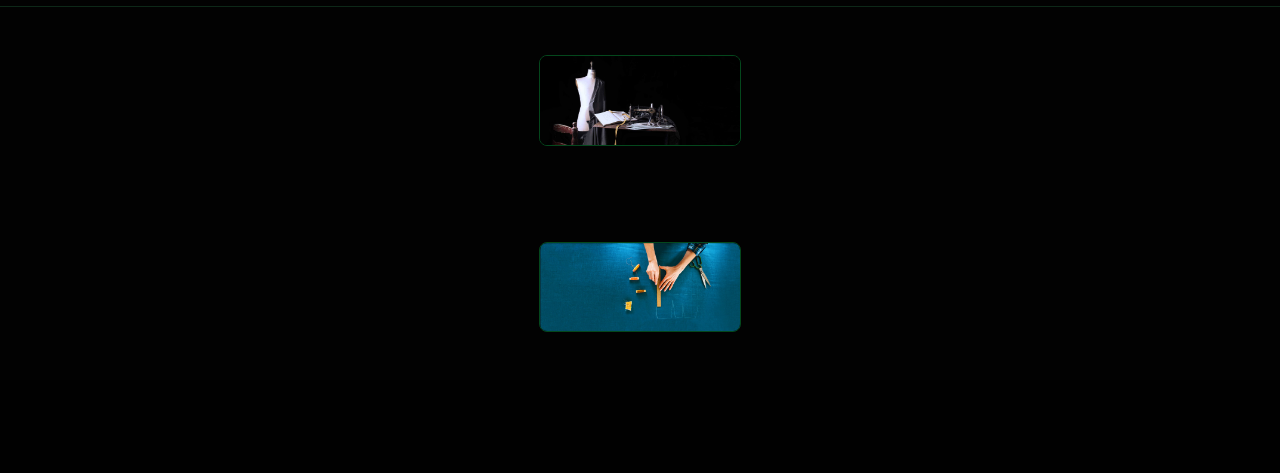
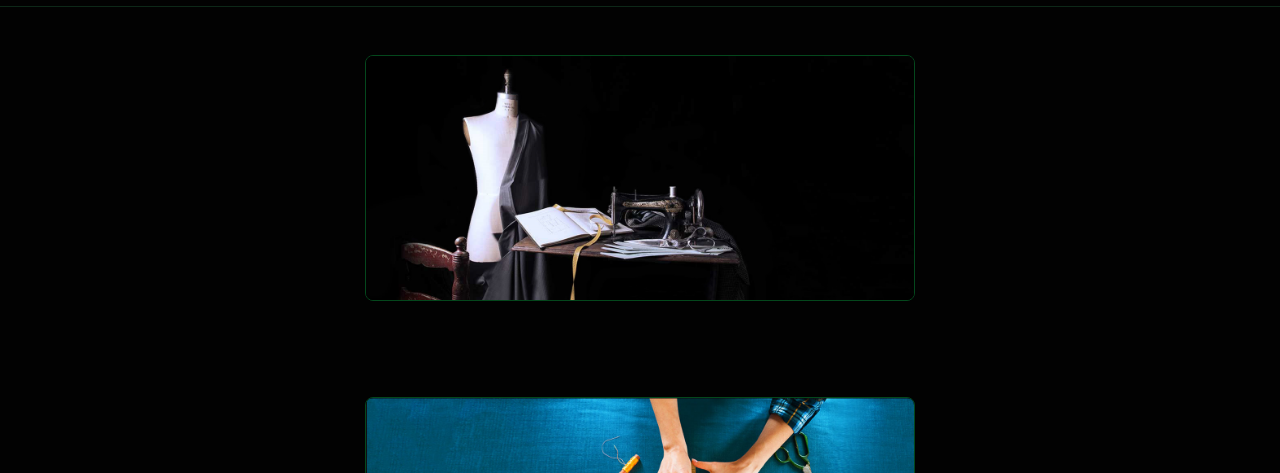
Before and after one commit to Al-Nisa-DesigningBrand/Al-Nisa, a plain HTML site: page index.html in a window 1280 px wide. Shown: the part 64-537 px from the top of the page. Drawn offline with Linux system fonts and the light colour scheme.

Commit message:
Update index.html
Signed-off-by: Al-Nisa-DesigningBrand <friends.22384@gmail.com>

```diff
--- a/index.html
+++ b/index.html
@@ -20,7 +20,7 @@
  <!-- New Process Section with Two Images -->
   <section class="process">
     <div class="process-images">
-      <img src="1.png" width="200" height="200" alt="Process Image 1">
+      <img src="1.png" width="2000" height="2000" alt="Process Image 1">
 
     </div>
   </section>
@@ -28,7 +28,7 @@
    <!-- New Process Section with Two Images -->
   <section class="process">
     <div class="process-images">
-    <img src="2.png" width="200" height="200" alt="Process Image 2">
+    <img src="2.png" width="2000" height="2000" alt="Process Image 2">
 
     </div>
   </section>
```
